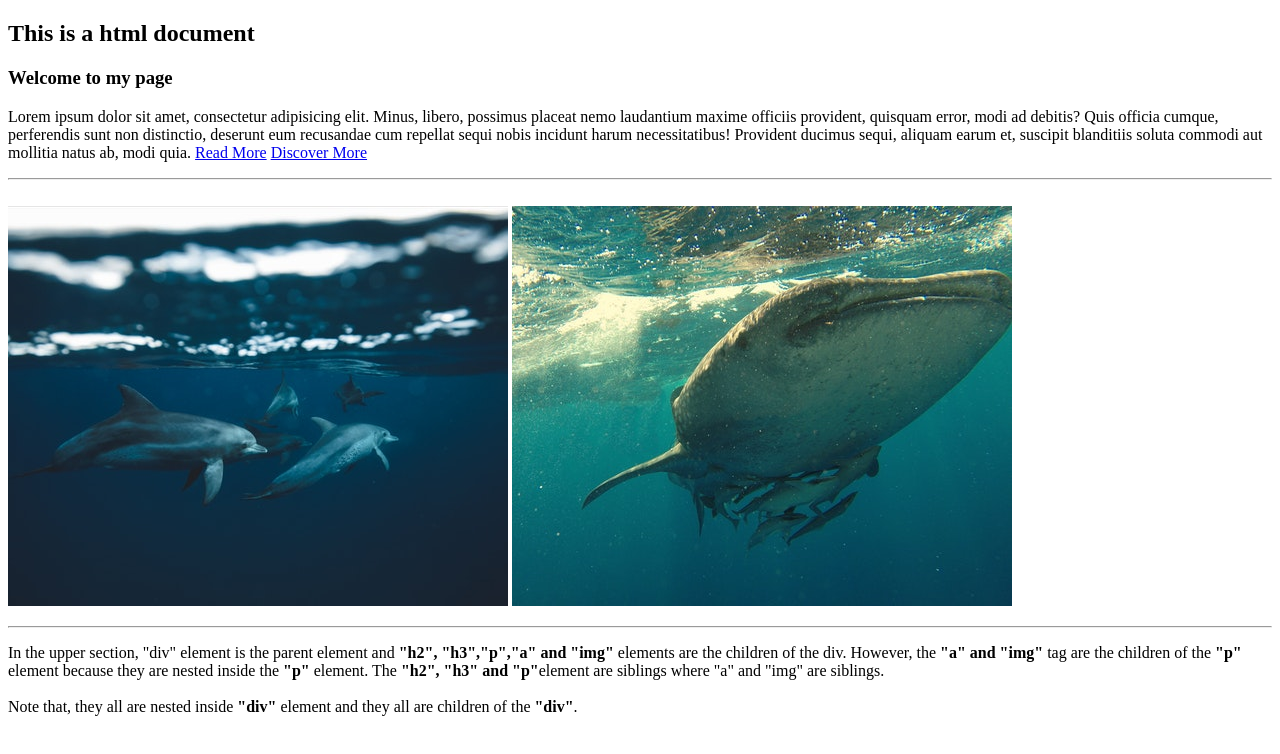
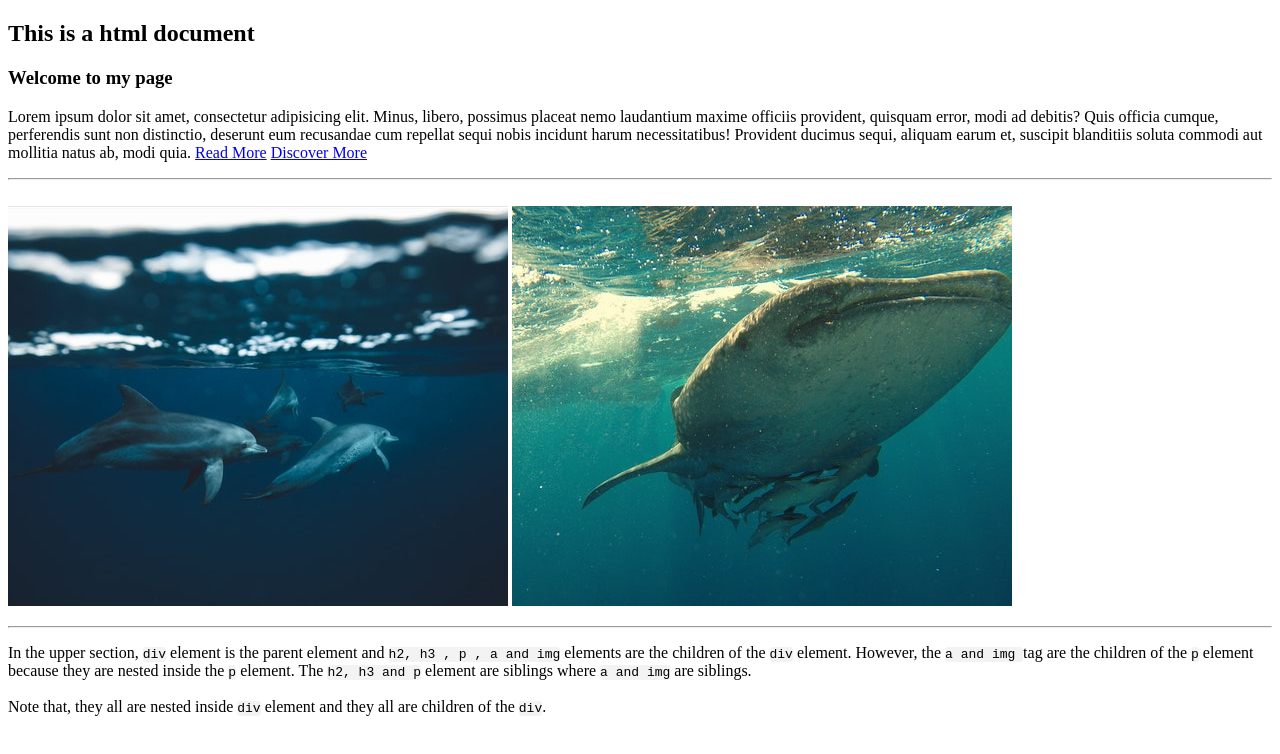
Before and after one commit to ahmedmohiuddin08/nested-element, a plain HTML site: page index.html in a window 1280 px wide. Drawn offline with Linux system fonts and the light colour scheme.

Commit message:
Update index.html

```diff
--- a/index.html
+++ b/index.html
@@ -5,6 +5,12 @@
   <meta name="viewport" content="width=device-width, initial-scale=1.0">
   <meta http-equiv="X-UA-Compatible" content="ie=edge">
   <title>Document</title>
+  <style>
+      code{
+        background-color: #f3f3f3;
+        border-radius: 3px;
+    }
+  </style>
 </head>
 <body>
     <!-- nesting elements and tags -->
@@ -28,12 +34,12 @@
     <!-- nesting elements and tags -->
     <hr>
     <p>
-      In the upper section, "div" element is the parent element and <strong>"h2", "h3","p","a" and "img"</strong> elements are the children
-      of the div. However, the <strong>"a" and "img" </strong>tag are the children of the <strong>"p"</strong> element because they are nested inside the <strong>"p"</strong> element.
-      The <strong>"h2", "h3" and "p"</strong>element are siblings where "a" and "img" are siblings.
+      In the upper section, <code>div</code> element is the parent element and <code>h2, h3 , p , a  and img</code> elements are the children
+      of the <code>div</code> element. However, the <code>a and img </code>tag are the children of the <code>p</code> element because they are nested inside the <code>p</code> element.
+      The <code>h2, h3 and p</code> element are siblings where <code>a and img</code> are siblings.
       <br>
       <br>
-      Note that, they all are nested inside <strong>"div" </strong>element and they all are children of the <strong>"div"</strong>.
+      Note that, they all are nested inside <code>div</code> element and they all are children of the <code>div</code>.
     </p>
 </body>
 </html>
```
